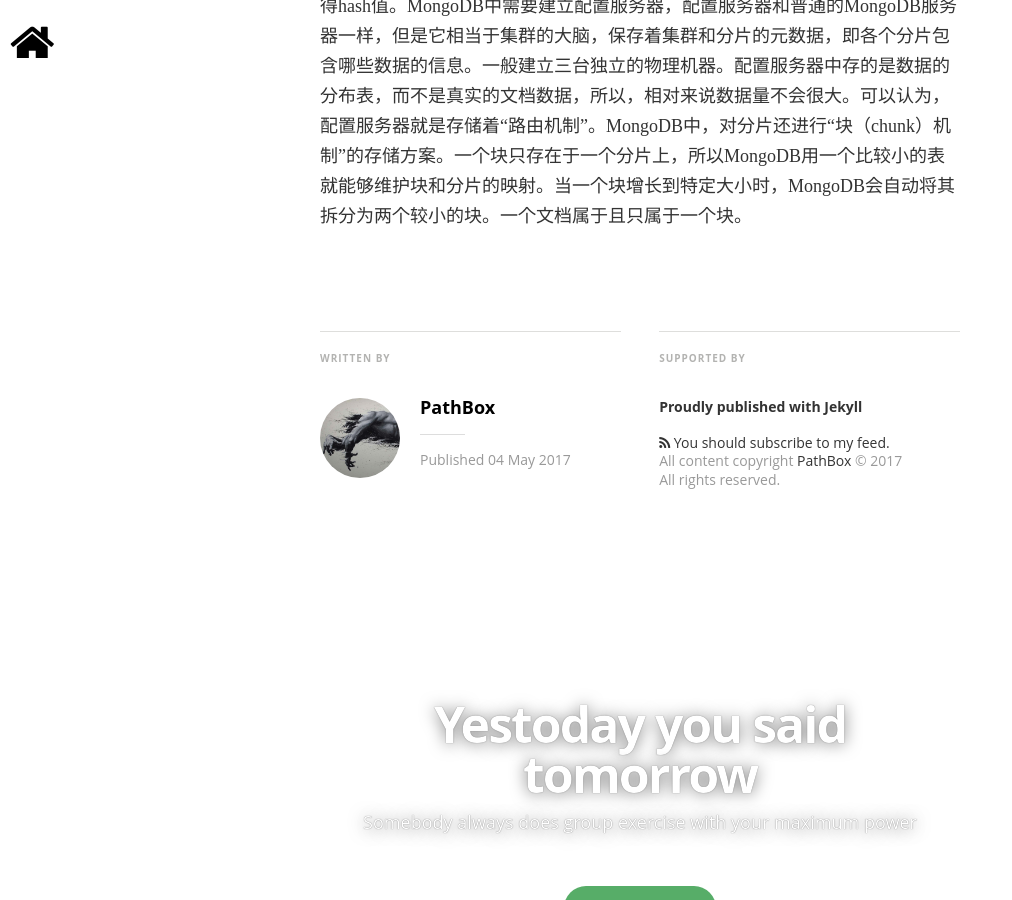
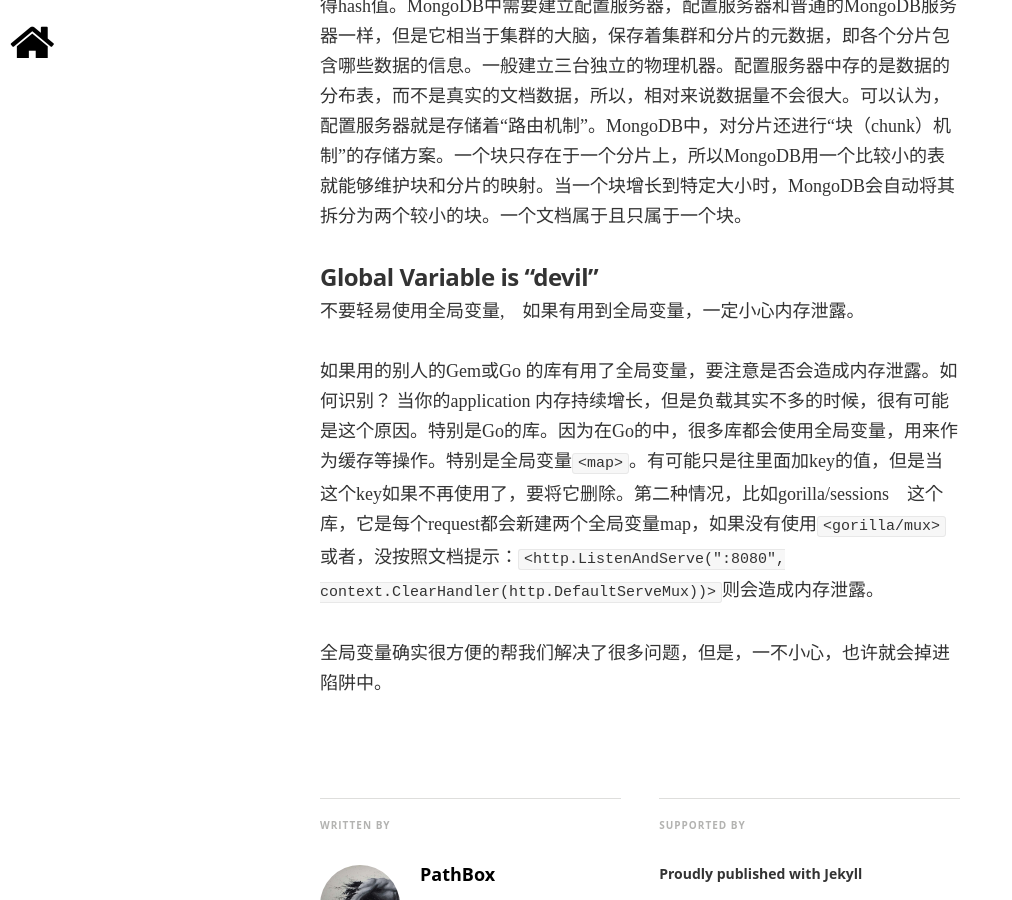
Before and after one commit to pathbox/pathbox.github.io, a Jekyll site: the page built from _posts/2017-05-04-work-summary-in-Udesk-four.md, in a window 1280 px wide and 900 px high, scrolled down 4355 px. Shown: the whole window, without its empty margins (0-1012 px from the left). Built offline with Jekyll 4.4.1, drawn with Linux system fonts in a browser that asks for light colours; nearby versions of some CDN libraries; some web fonts are replaced; comment, search, counter and statistics services are not loaded.

Commit message:
Global Variable is "devil"

```diff
--- a/_posts/2017-05-04-work-summary-in-Udesk-four.md
+++ b/_posts/2017-05-04-work-summary-in-Udesk-four.md
@@ -106,3 +106,10 @@ C 如果没有路由满足，调用NotFoundHandler的ServeHttp
 范式化利于更新，而需要做更多的查询，比如join或多次查询。反范式化利于查询，一次查询就得到所有数据，但是不利于更新。数据同步更困难。
 
 许多人混淆复制和分片的概念，复制是让多台服务器都有统一的数据副本，每一台服务器都是其他服务器的镜像，而每一个分片都有其他分片拥有不同的数据子集。 进行分片一般需要有定义分片键，分片键需要建立索引。需要根据分片键定制一个路由机制。路由机制可以简单的说，就是根据一定的规则，将这个文档存入某个分片中。但一个查询来时，按照路由机制，去对应的分片中得到这个文档。这个和ES的分片机制是相似的。简单的路由机制，比如取ID这种唯一字段值得hash值。MongoDB中需要建立配置服务器，配置服务器和普通的MongoDB服务器一样，但是它相当于集群的大脑，保存着集群和分片的元数据，即各个分片包含哪些数据的信息。一般建立三台独立的物理机器。配置服务器中存的是数据的分布表，而不是真实的文档数据，所以，相对来说数据量不会很大。可以认为，配置服务器就是存储着“路由机制”。MongoDB中，对分片还进行“块（chunk）机制”的存储方案。一个块只存在于一个分片上，所以MongoDB用一个比较小的表就能够维护块和分片的映射。当一个块增长到特定大小时，MongoDB会自动将其拆分为两个较小的块。一个文档属于且只属于一个块。
+
+##### Global Variable is "devil"
+不要轻易使用全局变量,　如果有用到全局变量，一定小心内存泄露。
+
+如果用的别人的Gem或Go 的库有用了全局变量，要注意是否会造成内存泄露。如何识别？ 当你的application 内存持续增长，但是负载其实不多的时候，很有可能是这个原因。特别是Go的库。因为在Go的中，很多库都会使用全局变量，用来作为缓存等操作。特别是全局变量`<map>`。有可能只是往里面加key的值，但是当这个key如果不再使用了，要将它删除。第二种情况，比如gorilla/sessions　这个库，它是每个request都会新建两个全局变量map，如果没有使用`<gorilla/mux>`或者，没按照文档提示：`<http.ListenAndServe(":8080", context.ClearHandler(http.DefaultServeMux))>`则会造成内存泄露。
+
+全局变量确实很方便的帮我们解决了很多问题，但是，一不小心，也许就会掉进陷阱中。
```
